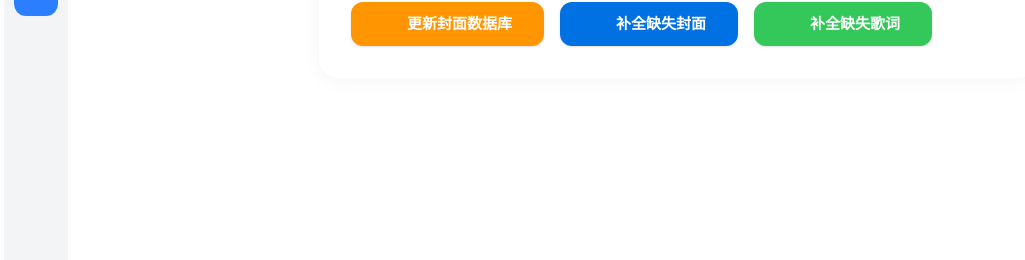
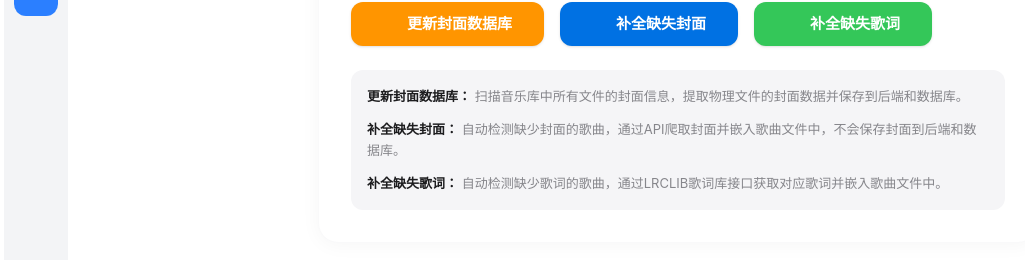
Before and after one commit to yedadtop/NasMusic, a Vue app in the folder frontned/: page /settings in a window 1280 px wide. Both pictures are taken after a click on the button "刮削". Shown: the part 244-504 px from the top of the page, without its empty margins (0-1025 px from the left). Built offline with nearby package versions, Linux system fonts and the light colour scheme; no server answers; some icons are missing.

Commit message:
docs(ScraperContent): 添加封面和歌词功能说明
添加关于更新封面数据库、补全缺失封面和歌词的功能说明，帮助用户理解相关操作

```diff
--- a/frontned/src/components/ScraperContent.vue
+++ b/frontned/src/components/ScraperContent.vue
@@ -53,6 +53,21 @@
             <Icon icon="mdi:music-note" class="w-4 h-4 mr-2" />
             补全缺失歌词
           </el-button>
+        </div>
+      </div>
+
+      <div class="mt-6 p-4 bg-[#f5f5f7] rounded-[12px] text-[13px] text-[#86868b] leading-relaxed">
+        <div class="mb-3">
+          <span class="font-semibold text-[#1d1d1f]">更新封面数据库：</span>
+          扫描音乐库中所有文件的封面信息，提取物理文件的封面数据并保存到后端和数据库。
+        </div>
+        <div class="mb-3">
+          <span class="font-semibold text-[#1d1d1f]">补全缺失封面：</span>
+          自动检测缺少封面的歌曲，通过API爬取封面并嵌入歌曲文件中，不会保存封面到后端和数据库。
+        </div>
+        <div>
+          <span class="font-semibold text-[#1d1d1f]">补全缺失歌词：</span>
+          自动检测缺少歌词的歌曲，通过LRCLIB歌词库接口获取对应歌词并嵌入歌曲文件中。
         </div>
       </div>
     </section>
```
